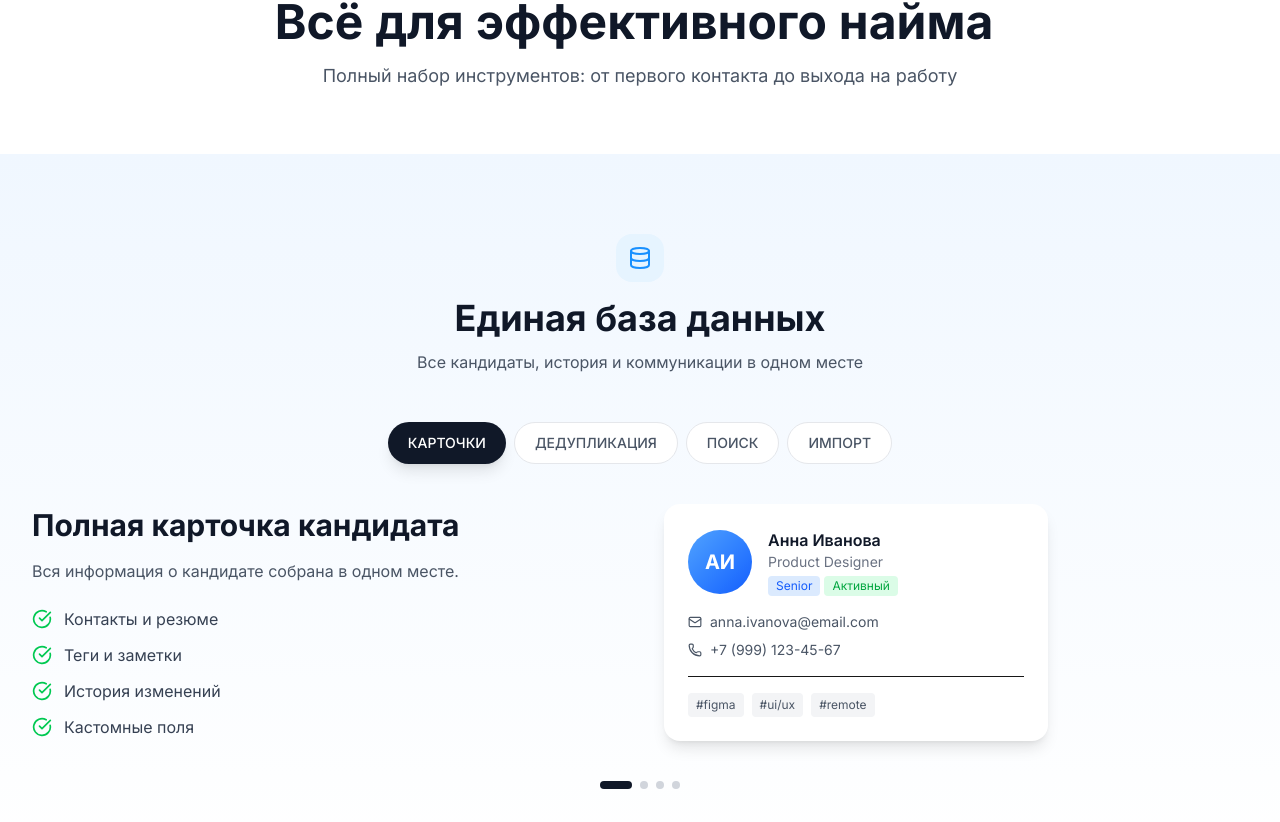
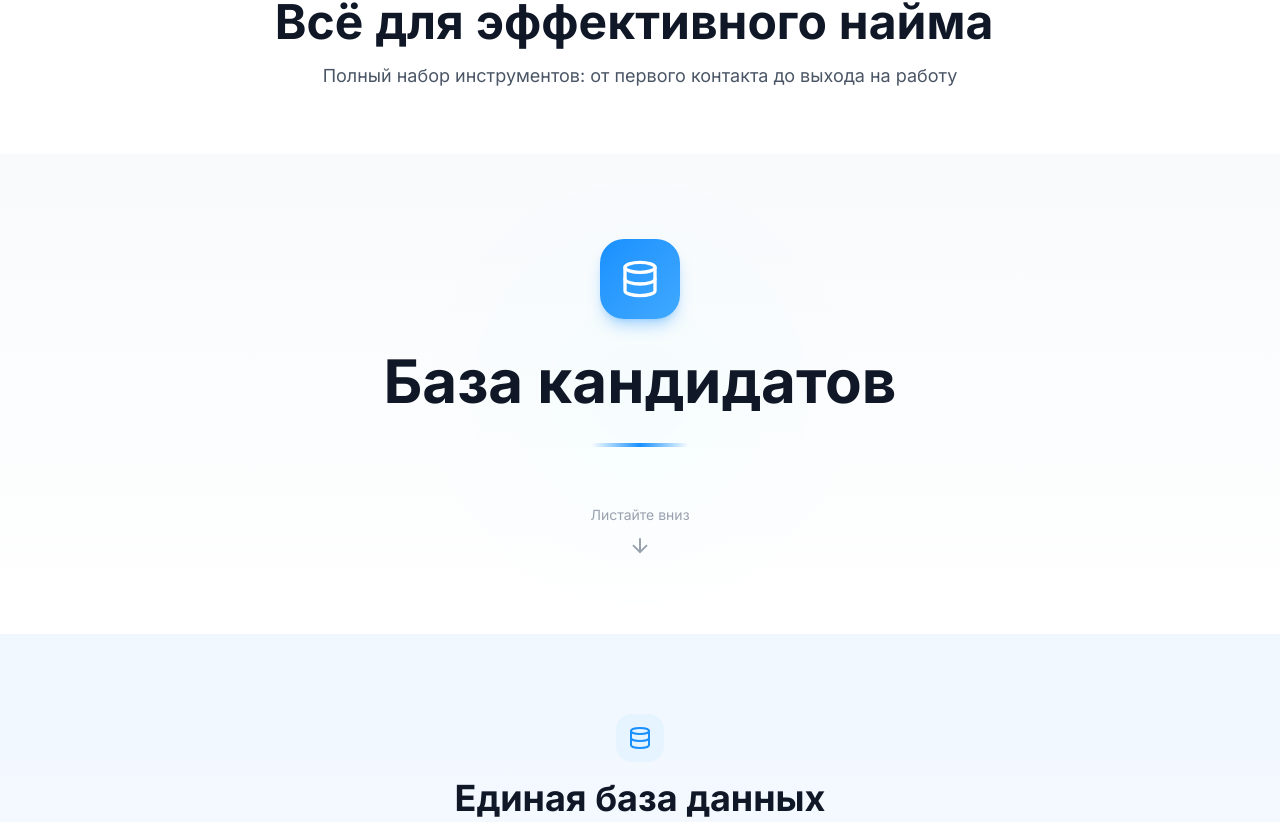
Before and after one commit to antonolnov/web_design, a Next.js app in the folder workhere-landing/: page /web_design/ in a window 1280 px wide. Shown: the part 2378-3200 px from the top of the page. Built offline with nearby package versions, Linux system fonts and the light colour scheme.

Commit message:
Add animated title screens before each feature block
Co-authored-by: antonolnov <antonolnov@gmail.com>

```diff
--- a/workhere-landing/src/components/sections/Features.tsx
+++ b/workhere-landing/src/components/sections/Features.tsx
@@ -1,6 +1,6 @@
 'use client';
 
-import { useState, useRef } from 'react';
+import React, { useState, useRef } from 'react';
 import { motion, AnimatePresence, useInView } from 'framer-motion';
 import {
   Database,
@@ -402,6 +402,111 @@ function APIVisual() {
   );
 }
 
+// Анимированный экран-заставка с заголовком
+function SectionTitleScreen({ title, icon: Icon, index }: { title: string; icon: React.ComponentType<{ size?: number; className?: string }>; index: number }) {
+  const ref = useRef(null);
+  const isInView = useInView(ref, { once: true, margin: '-20%' });
+
+  return (
+    <section
+      ref={ref}
+      className="relative min-h-[60vh] flex items-center justify-center overflow-hidden"
+      style={{
+        background: 'linear-gradient(180deg, #f8fafc 0%, #ffffff 100%)',
+      }}
+    >
+      {/* Animated background elements */}
+      <div className="absolute inset-0 overflow-hidden">
+        {[...Array(5)].map((_, i) => (
+          <motion.div
+            key={i}
+            className="absolute rounded-full bg-[#1890ff]/5"
+            style={{
+              width: 100 + i * 80,
+              height: 100 + i * 80,
+              left: '50%',
+              top: '50%',
+              x: '-50%',
+              y: '-50%',
+            }}
+            initial={{ scale: 0, opacity: 0 }}
+            animate={isInView ? {
+              scale: [0, 1.2, 1],
+              opacity: [0, 0.3, 0.1],
+            } : {}}
+            transition={{
+              duration: 1.2,
+              delay: i * 0.1,
+              ease: 'easeOut',
+            }}
+          />
+        ))}
+      </div>
+
+      {/* Main content */}
+      <div className="relative z-10 text-center px-4">
+        {/* Animated icon */}
+        <motion.div
+          initial={{ scale: 0, rotate: -180 }}
+          animate={isInView ? { scale: 1, rotate: 0 } : {}}
+          transition={{
+            type: 'spring',
+            stiffness: 200,
+            damping: 15,
+            delay: 0.2,
+          }}
+          className="inline-flex items-center justify-center w-20 h-20 mb-8 bg-gradient-to-br from-[#1890ff] to-[#40a9ff] rounded-3xl shadow-lg shadow-[#1890ff]/30"
+        >
+          <Icon size={40} className="text-white" />
+        </motion.div>
+
+        {/* Animated title */}
+        <div className="overflow-hidden">
+          <motion.h2
+            initial={{ y: 100, opacity: 0 }}
+            animate={isInView ? { y: 0, opacity: 1 } : {}}
+            transition={{
+              duration: 0.8,
+              delay: 0.4,
+              ease: [0.16, 1, 0.3, 1],
+            }}
+            className="text-4xl md:text-5xl lg:text-6xl font-bold text-gray-900"
+          >
+            {title}
+          </motion.h2>
+        </div>
+
+        {/* Animated line */}
+        <motion.div
+          initial={{ scaleX: 0 }}
+          animate={isInView ? { scaleX: 1 } : {}}
+          transition={{ duration: 0.8, delay: 0.6 }}
+          className="mx-auto mt-8 h-1 w-24 bg-gradient-to-r from-transparent via-[#1890ff] to-transparent rounded-full"
+        />
+
+        {/* Scroll indicator */}
+        <motion.div
+          initial={{ opacity: 0, y: -10 }}
+          animate={isInView ? { opacity: 1, y: 0 } : {}}
+          transition={{ delay: 1, duration: 0.5 }}
+          className="mt-12"
+        >
+          <motion.div
+            animate={{ y: [0, 8, 0] }}
+            transition={{ duration: 1.5, repeat: Infinity, ease: 'easeInOut' }}
+            className="inline-flex flex-col items-center text-gray-400"
+          >
+            <span className="text-sm mb-2">Листайте вниз</span>
+            <svg width="24" height="24" viewBox="0 0 24 24" fill="none" stroke="currentColor" strokeWidth="2">
+              <path d="M12 5v14M5 12l7 7 7-7" />
+            </svg>
+          </motion.div>
+        </motion.div>
+      </div>
+    </section>
+  );
+}
+
 // Конфигурация блоков
 const blocks = [
   {
@@ -577,7 +682,10 @@ export default function Features() {
       </section>
 
       {blocks.map((block, index) => (
-        <FeatureBlock key={block.badge} block={block} index={index} />
+        <div key={block.badge}>
+          <SectionTitleScreen title={block.badge} icon={block.icon} index={index} />
+          <FeatureBlock block={block} index={index} />
+        </div>
       ))}
     </>
   );
```
